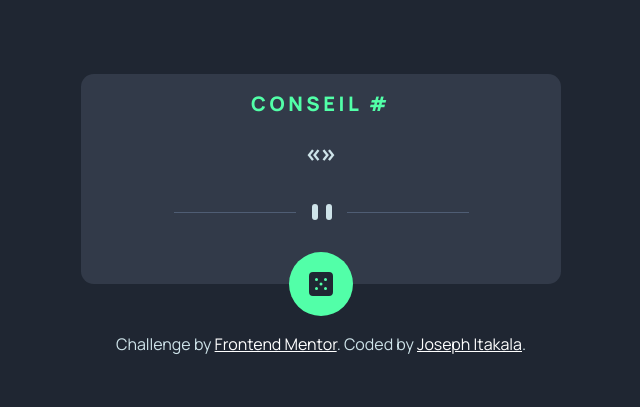
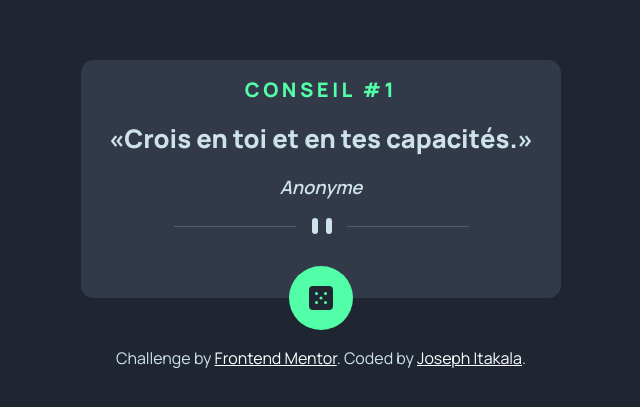
Before and after one commit to Joe-Itax/advice-generator-app-react, a React (Vite) app: page / in a window 1280 px wide. Shown: the part 185-592 px from the top of the page, without its empty margins (319-959 px from the left). Built offline with nearby package versions, Linux system fonts and the light colour scheme.

Commit message:
Implemented functionality to display random advice from locally stored JSON data and added a 'Next Advice' button to generate a new random advice on click

```diff
--- a/src/App.jsx
+++ b/src/App.jsx
@@ -1,72 +1,10 @@
 import ContextProvider from "./components/context-provider/context-provider";
+import Advices from "./components/advices/advices";
 
 function App() {
   return (
     <ContextProvider>
-      <main className="container">
-        <div className="advice-box">
-          <div className="advice-number-box">
-            <p className="advice-number">
-              Conseil #<span id="advice-number"></span>
-            </p>
-          </div>
-          <div className="content-advice">
-            <p className="advice-text">
-              <q id="advice-text"></q>
-            </p>
-          </div>
-          <div className="author-advice">
-            <p className="author-name" id="author-name"></p>
-          </div>
-          <div className="icon-advice">
-            <svg width="295" height="16" xmlns="http://www.w3.org/2000/svg">
-              <g fill="none" fillRule="evenodd">
-                <path fill="#4F5D74" d="M0 8h122v1H0zM173 8h122v1H173z" />
-                <g transform="translate(138)" fill="#CEE3E9">
-                  <rect width="6" height="16" rx="3" />
-                  <rect x="14" width="6" height="16" rx="3" />
-                </g>
-              </g>
-            </svg>
-          </div>
-          <div className="next-advice-btn">
-            <svg
-              className="btn"
-              id="next-advice-btn"
-              width="24"
-              height="24"
-              xmlns="http://www.w3.org/2000/svg"
-            >
-              <path
-                d="M20 0H4a4.005 4.005 0 0 0-4 4v16a4.005 4.005 0 0 0 4 4h16a4.005 4.005 0 0 0 4-4V4a4.005 4.005 0 0 0-4-4ZM7.5 18a1.5 1.5 0 1 1 0-3 1.5 1.5 0 0 1 0 3Zm0-9a1.5 1.5 0 1 1 0-3 1.5 1.5 0 0 1 0 3Zm4.5 4.5a1.5 1.5 0 1 1 0-3 1.5 1.5 0 0 1 0 3Zm4.5 4.5a1.5 1.5 0 1 1 0-3 1.5 1.5 0 0 1 0 3Zm0-9a1.5 1.5 0 1 1 0-3 1.5 1.5 0 0 1 0 3Z"
-                fill="#202733"
-              />
-            </svg>
-          </div>
-        </div>
-
-        <div className="attribution text-center">
-          Challenge by{" "}
-          <a
-            href="https://www.frontendmentor.io?ref=challenge"
-            target="_blank"
-            rel="noreferrer noopener"
-            className="text-white underline hover:no-underline"
-          >
-            Frontend Mentor
-          </a>
-          . Coded by{" "}
-          <a
-            href="https://www.frontendmentor.io/profile/Joe-Itax"
-            target="_blank"
-            rel="noreferrer noopener"
-            className="text-white underline hover:no-underline"
-          >
-            Joseph Itakala
-          </a>
-          .
-        </div>
-      </main>
+      <Advices />
     </ContextProvider>
   );
 }
--- /dev/null
+++ b/src/components/advices/advices.jsx
@@ -0,0 +1,87 @@
+import { useContext, useState } from "react";
+
+import globalContext from "../../contexts/global-context";
+
+export default function Advices() {
+  const advices = useContext(globalContext);
+  const [randomNum, setRandomNum] = useState(
+    Math.floor(Math.random() * advices.length)
+  );
+  function handleClick() {
+    setRandomNum(Math.floor(Math.random() * advices.length));
+  }
+  return (
+    <main className="container">
+      {advices.length > 0 ? (
+        <div className="advice-box">
+          <div className="advice-number-box">
+            <p className="advice-number">
+              Conseil #<span id="advice-number">{advices[randomNum].id}</span>
+            </p>
+          </div>
+          <div className="content-advice">
+            <p className="advice-text">
+              <q id="advice-text">{advices[randomNum]?.description}</q>
+            </p>
+          </div>
+          <div className="author-advice">
+            <p className="author-name" id="author-name">
+              {advices[randomNum]?.author}
+            </p>
+          </div>
+          <div className="icon-advice">
+            <svg width="295" height="16" xmlns="http://www.w3.org/2000/svg">
+              <g fill="none" fillRule="evenodd">
+                <path fill="#4F5D74" d="M0 8h122v1H0zM173 8h122v1H173z" />
+                <g transform="translate(138)" fill="#CEE3E9">
+                  <rect width="6" height="16" rx="3" />
+                  <rect x="14" width="6" height="16" rx="3" />
+                </g>
+              </g>
+            </svg>
+          </div>
+          <div className="next-advice-btn" onClick={handleClick}>
+            <svg
+              className="btn"
+              id="next-advice-btn"
+              width="24"
+              height="24"
+              xmlns="http://www.w3.org/2000/svg"
+            >
+              <path
+                d="M20 0H4a4.005 4.005 0 0 0-4 4v16a4.005 4.005 0 0 0 4 4h16a4.005 4.005 0 0 0 4-4V4a4.005 4.005 0 0 0-4-4ZM7.5 18a1.5 1.5 0 1 1 0-3 1.5 1.5 0 0 1 0 3Zm0-9a1.5 1.5 0 1 1 0-3 1.5 1.5 0 0 1 0 3Zm4.5 4.5a1.5 1.5 0 1 1 0-3 1.5 1.5 0 0 1 0 3Zm4.5 4.5a1.5 1.5 0 1 1 0-3 1.5 1.5 0 0 1 0 3Zm0-9a1.5 1.5 0 1 1 0-3 1.5 1.5 0 0 1 0 3Z"
+                fill="#202733"
+              />
+            </svg>
+          </div>
+        </div>
+      ) : (
+        <div>
+          <p className="text-xl text-white mb-8">Chargement ...</p>
+        </div>
+      )}
+
+      <div className="attribution text-center">
+        Challenge by{" "}
+        <a
+          href="https://www.frontendmentor.io?ref=challenge"
+          target="_blank"
+          rel="noreferrer noopener"
+          className="text-white underline hover:no-underline"
+        >
+          Frontend Mentor
+        </a>
+        . Coded by{" "}
+        <a
+          href="https://www.frontendmentor.io/profile/Joe-Itax"
+          target="_blank"
+          rel="noreferrer noopener"
+          className="text-white underline hover:no-underline"
+        >
+          Joseph Itakala
+        </a>
+        .
+      </div>
+    </main>
+  );
+}
--- a/src/components/context-provider/context-provider.jsx
+++ b/src/components/context-provider/context-provider.jsx
@@ -19,7 +19,7 @@ export default function ContextProvider({ children }) {
 
     fetchData();
   }, []);
-  console.log(advices);
+
   return (
     <>
       <globalContext.Provider value={advices}>
```
